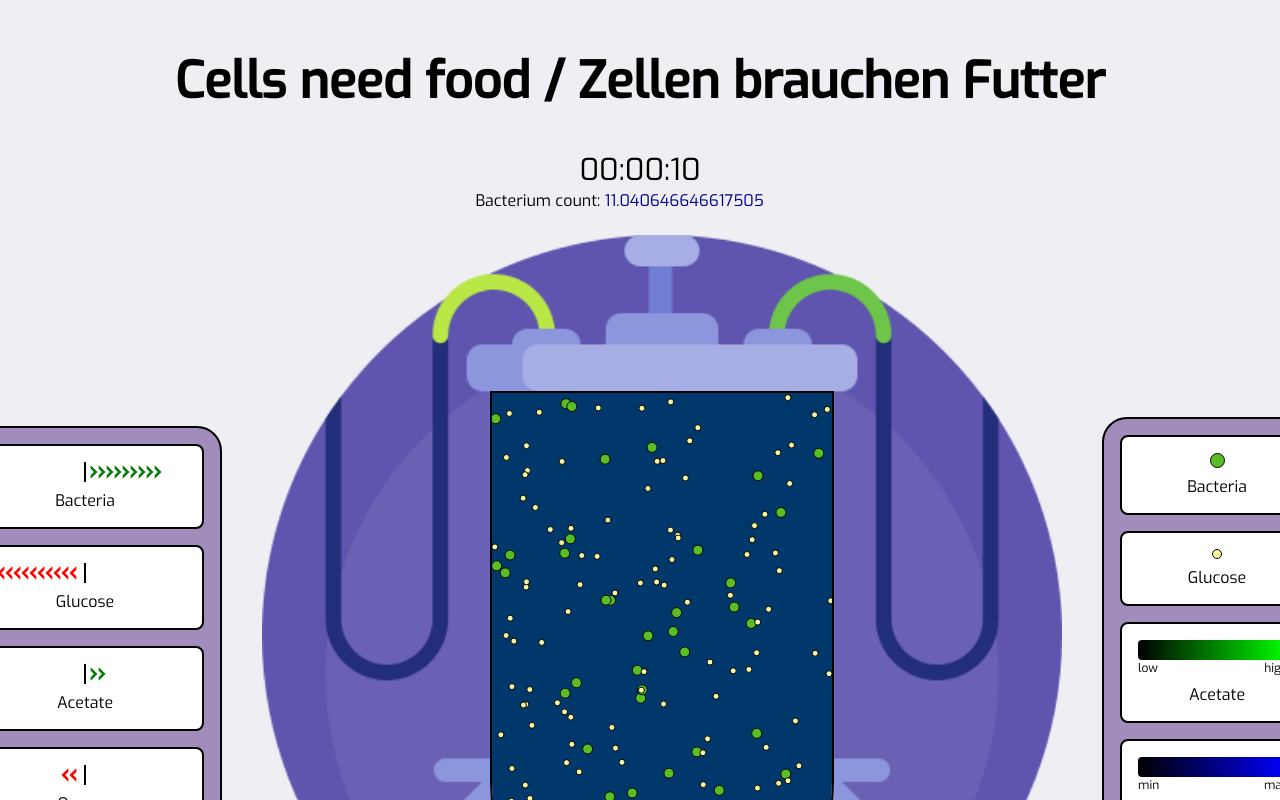
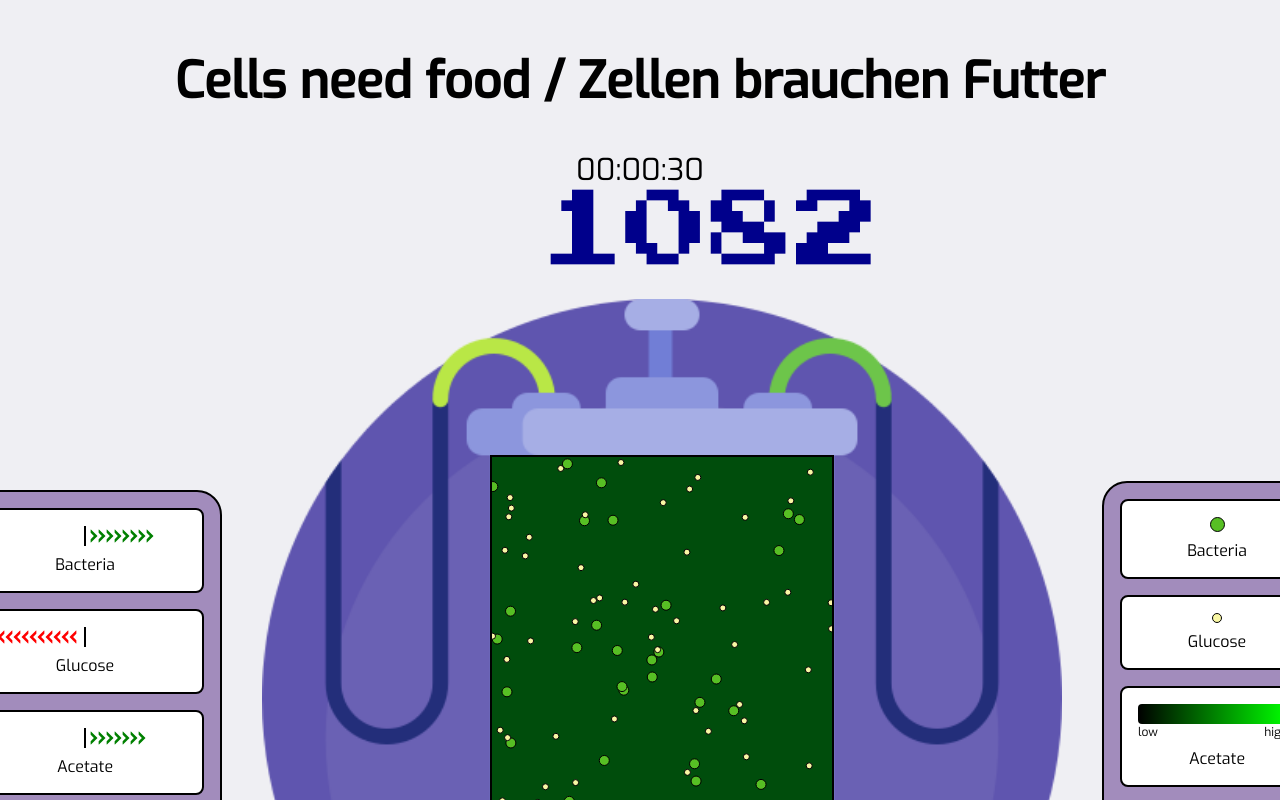
Before and after one commit to fremorie/bacteria, a React app: page / in a window 1280 px wide. Shown: the top 800 px of the page. Built offline with nearby package versions, Linux system fonts and the light colour scheme.

Commit message:
small astetic change

```diff
--- a/public/index.html
+++ b/public/index.html
@@ -9,6 +9,8 @@
       href="https://fonts.googleapis.com/css2?family=Exo:ital,wght@0,100;0,200;0,300;0,400;0,500;1,100;1,200;1,300;1,400&family=Orbitron:wght@600&display=swap"
       rel="stylesheet"
     />
+    <link href="https://fonts.googleapis.com/css2?family=Press+Start+2P&display=swap" rel="stylesheet">
+
   </head>
   <body>
     <div id="root"></div>
--- a/src/components/BacteriumCounter/index.tsx
+++ b/src/components/BacteriumCounter/index.tsx
@@ -1,4 +1,5 @@
 import React from "react";
+
 
 import * as S from "./styles";
 
@@ -6,11 +7,20 @@ type Props = {
   count?: number;
 };
 
+
+const formatCount = (count: number | undefined) => {
+  if (count === undefined) {
+    return '----';
+  } else {
+    return String(Math.round(count * 100)).padStart(4, '0');
+  }
+}
+
 const BacteriumCounter = ({ count }: Props) => {
   return (
     <S.Container>
-      <S.Label>Bacterium count:&nbsp;</S.Label>
-      <S.Count>{count || "-"}</S.Count>
+{/*       <S.Label>Bacteria count:&nbsp;</S.Label> */}
+      <S.Count>{formatCount(count)}</S.Count>
     </S.Container>
   );
 };
--- a/src/components/BacteriumCounter/styles.ts
+++ b/src/components/BacteriumCounter/styles.ts
@@ -10,5 +10,7 @@ export const Label = styled.div``;
 
 export const Count = styled.div`
   width: 200px;
+  font-family: 'Press Start 2P', cursive;
+  font-size: 64pt;
   color: darkblue;
 `;
--- a/src/components/FormDialog/index.tsx
+++ b/src/components/FormDialog/index.tsx
@@ -14,6 +14,14 @@ type Props = {
   onCancel: () => void;
   onClose: () => void;
 };
+
+const formatCount = (count: number | undefined) => {
+  if (count === undefined) {
+    return '----';
+  } else {
+    return Math.round(count * 100);
+  }
+}
 
 export default function FormDialog({
   score,
@@ -33,7 +41,7 @@ export default function FormDialog({
   };
   return (
     <Dialog open={open} onClose={onClose}>
-      <DialogTitle>Your score is: {score}</DialogTitle>
+      <DialogTitle>Your score is: {formatCount(score)}</DialogTitle>
       <DialogContent>
         <DialogContentText>
           Would you like your score to appear in the leaderboard?
--- a/src/components/Timer/index.tsx
+++ b/src/components/Timer/index.tsx
@@ -10,7 +10,7 @@ import Countdown, {
 
 import * as S from "./styles";
 
-const TIME_LIMIT = 10; // seconds
+const TIME_LIMIT = 30; // seconds
 
 // Random component
 const Completionist = () => <span>You are good to go!</span>;
--- a/src/utils/index.js
+++ b/src/utils/index.js
@@ -1,17 +1,17 @@
 export const parameters = {
   Y_em: 0.55,
   Y_xsof: 0.2,
-  Y_xa: 0.55,
+  Y_xa: 0.25,
   Y_os: 0.175, // 1.5,
   Y_oa: 0.0625, // 0.5,
   Y_as: 0.9,
-  K_ia: 0.1, //1.25,
+  K_ia: 1.25, //1.25,
   K_s: 0.0305,
-  K_0: 0.1,
-  K_ap: 0.5,
+  K_0: 0.05,
+  K_ap: 0.25, // 0.5
   K_is: 1.5,
   K_sa: 0.0125,
-  K_La: 100,
+  K_La: 50,
   K_p: 350,
   p_Amax: 0.225,
   q_Smax: 0.632,
@@ -35,7 +35,7 @@ export const initial_state = {
 export const MAX_STATE = {
   X: 20,
   S: 20,
-  A: 0.4,
+  A: parameters.K_ia,
   DOTa: 1,
 };
 
@@ -90,7 +90,7 @@ const sumColors = (colorA, colorB) => {
 };
 
 export const feed = (state) => {
-  const feedInc = 1;
+  const feedInc = 0.25;
 
   return {
     ...state,
```
